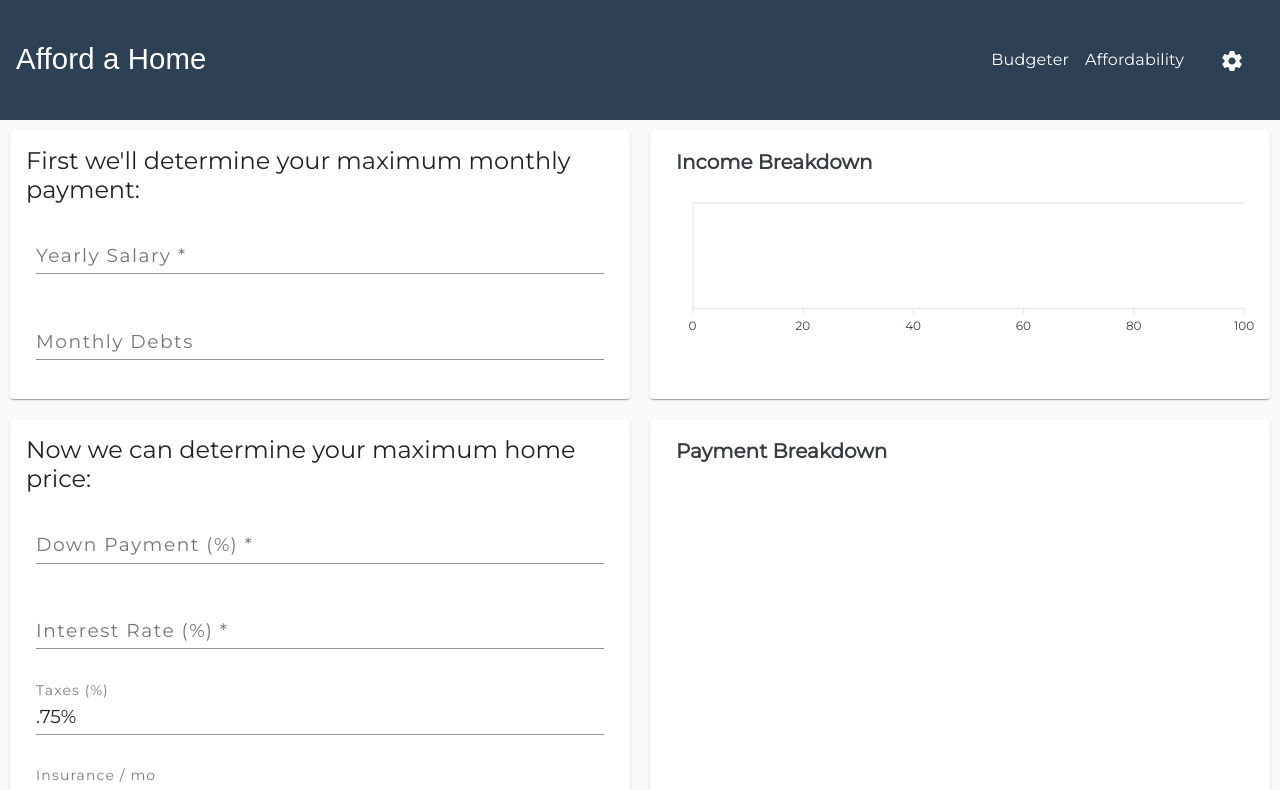
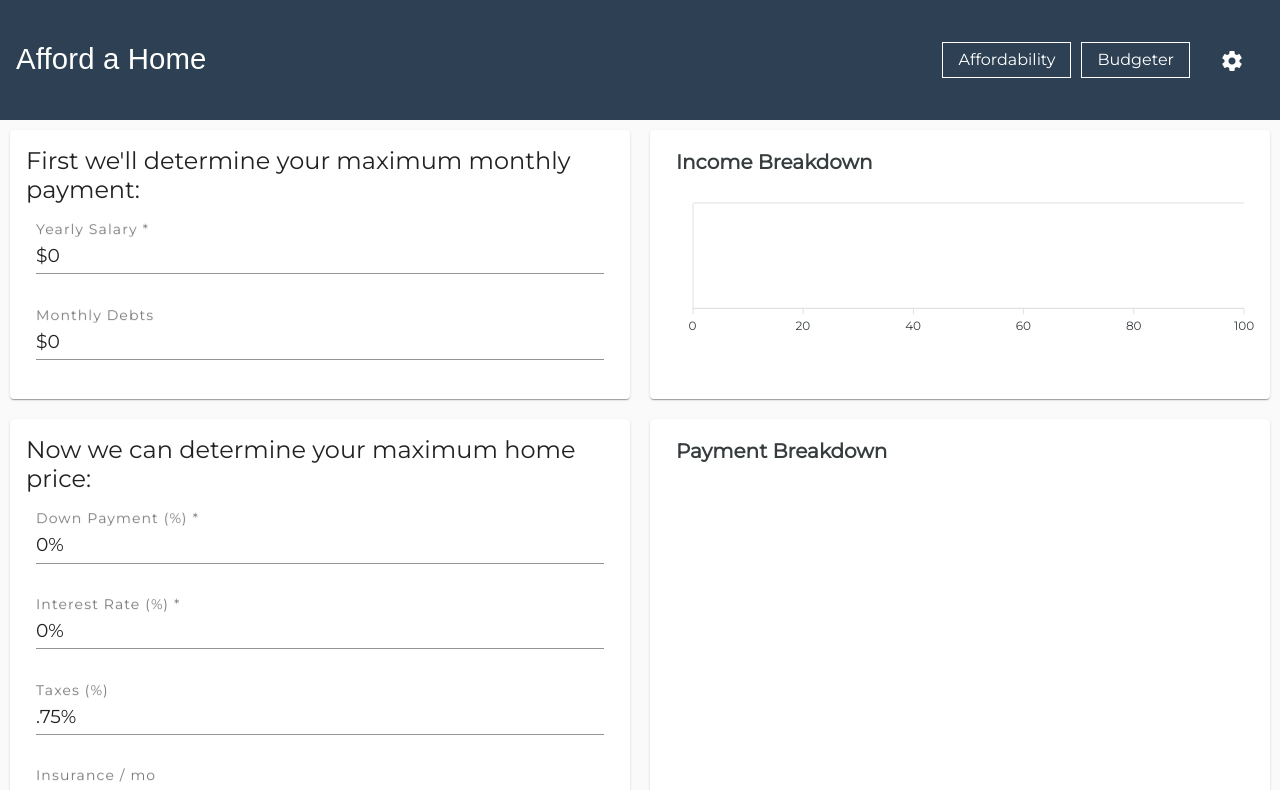
Before and after one commit to carsonsturtevant/afford-a-home, an Angular app: page /affordability in a window 1280 px wide. Shown: the top 790 px of the page. Built offline with nearby package versions, Linux system fonts and the light colour scheme; a web font is replaced by a local one.

Commit message:
update menu links, restore data when switch pages

```diff
--- a/src/app/components/affordability/affordability.component.html
+++ b/src/app/components/affordability/affordability.component.html
@@ -7,13 +7,13 @@
       <mat-card-content>
         <div class="container">
           <mat-form-field class="item">
-            <input type="text" [(ngModel)]="yearlySalaryFormatted" (blur)="formatSalary($event)" matInput required placeholder="Yearly Salary">
+            <input type="text" [(ngModel)]="yearlySalaryFormatted" (blur)="updateSalary($event)" matInput required placeholder="Yearly Salary">
           </mat-form-field>
           <mat-form-field class="item">
             <input
               type="text"
               [(ngModel)]="monthlyDebtsFormatted"
-              (blur)="formatDebts($event)"
+              (blur)="updateDebts($event)"
               matInput
               placeholder="Monthly Debts"
               matTooltip="Enter the minimum amount you owe every month for things like auto loans, child care, credit card debt, and student loans."
@@ -42,10 +42,10 @@
       </mat-card-title>
       <div class="container">
         <mat-form-field class="item">
-          <input type="text" [(ngModel)]="downPaymentPercentFormatted" (blur)="formatDownPayment($event)" value="downPaymentPercent * 100" matInput required placeholder="Down Payment (%)">
+          <input type="text" [(ngModel)]="downPaymentPercentFormatted" (blur)="updateDownPayment($event)" value="downPaymentPercent * 100" matInput required placeholder="Down Payment (%)">
         </mat-form-field>
         <mat-form-field class="item">
-          <input type="text" [(ngModel)]="interestRatePercentFormatted" (blur)="formatInterestRate($event)" matInput required placeholder="Interest Rate (%)">
+          <input type="text" [(ngModel)]="interestRatePercentFormatted" (blur)="updateInterestRate($event)" matInput required placeholder="Interest Rate (%)">
         </mat-form-field>
         <mat-form-field class="item">
           <input type="text" [(ngModel)]="taxesPercentFormatted" (blur)="formatTaxes($event)" matInput placeholder="Taxes (%)">
--- a/src/app/components/affordability/affordability.component.ts
+++ b/src/app/components/affordability/affordability.component.ts
@@ -122,11 +122,11 @@ export class AffordabilityComponent implements OnInit {
         colors: ['#fff']
       },
       colors: ['#2e4053',
+       '#008d8f',
+       '#52be80',
        '#215870',
        '#007285',
-       '#008d8f',
-       '#00a68c',
-       '#52be80'],
+       '#00a68c'],
       labels: ['Principle', 'Interest', 'Taxes', 'Insurance', 'HOA', 'PMI'],
       legend: {
         position: 'bottom'
@@ -144,6 +144,19 @@ export class AffordabilityComponent implements OnInit {
       paymentChartOptions
     );
     this.paymentChart.render();
+
+    this.yearlySalary = this.appDataService.yearlySalary.value;
+    this.monthlyDebts = this.appDataService.monthlyDebts.value;
+    this.formatSalary(this.yearlySalary);
+    this.formatDebts(this.monthlyDebts);
+    this.monthlyPayment = Math.round(this.suggestedMonthlyPayment());
+    this.updateIncomeBreakdownChart();
+    this.updatePaymentChart();
+    this.downPaymentPercent = this.appDataService.downPayment.value;
+    this.formatDownPayment((this.downPaymentPercent*100).toString());
+    this.interestRatePercent = this.appDataService.interestRate.value;
+    this.formatInterestRate((this.interestRatePercent*100).toString());
+    this.updatePaymentChart();
   }
 
   updateIncomeBreakdownChart() {
@@ -172,7 +185,7 @@ export class AffordabilityComponent implements OnInit {
       [principle, interest, Math.round(this.taxesPercent*this.suggHomePrice/12), Math.round(this.insurance), Math.round(this.hoa), Math.round(this.pmi)],
       true
     );
-}
+  }
 
   getHousingPercentage(): number {
     return (this.monthlyPayment/(this.yearlySalary/12))*100;
@@ -279,9 +292,9 @@ export class AffordabilityComponent implements OnInit {
     return this.downPaymentPercent * this.homePrice;
   }
 
-  formatSalary(element) {
+  updateSalary(element) {
     this.yearlySalary = Math.round(element.target.value.replace(/\D/g,''));
-    this.yearlySalaryFormatted = this.currencyPipe.transform(this.yearlySalary, '$', '$', '1.0-0');
+    this.formatSalary(this.yearlySalary);
     this.appDataService.updateYearlySalary(this.yearlySalary);
     this.sliderMax = Math.round(this.yearlySalary/12);
     this.monthlyPayment = Math.round(this.suggestedMonthlyPayment());
@@ -289,12 +302,21 @@ export class AffordabilityComponent implements OnInit {
     this.updatePaymentChart();
   }
 
-  formatDebts(element) {
+  formatSalary(salary: number) {
+    this.yearlySalaryFormatted = this.currencyPipe.transform(salary, '$', '$', '1.0-0');
+  }
+
+  updateDebts(element) {
     this.monthlyDebts = element.target.value.replace(/\D/g,'');
-    this.monthlyDebtsFormatted = this.currencyPipe.transform(this.monthlyDebts, '$', '$', '1.0-0');
+    this.formatDebts(this.monthlyDebts);
+    this.appDataService.updateMonthlyDebts(this.monthlyDebts);
     this.monthlyPayment = Math.round(this.suggestedMonthlyPayment());
     this.updateIncomeBreakdownChart();
     this.updatePaymentChart();
+  }
+
+  formatDebts(debts: number) {
+    this.monthlyDebtsFormatted = this.currencyPipe.transform(debts, '$', '$', '1.0-0');
   }
 
   formatHomePrice(element) {
@@ -302,28 +324,42 @@ export class AffordabilityComponent implements OnInit {
     this.homePriceFormatted = this.currencyPipe.transform(this.homePrice, '$', '$', '1.0-0');
   }
 
-  formatDownPayment(element) {
+  updateDownPayment(element) {
     if (element.target.value == '')
       this.downPaymentPercent = undefined;
-    else this.downPaymentPercent = element.target.value.replace(/[^0-9.]/g,'') / 100;
+    else {
+      this.downPaymentPercent = element.target.value.replace(/[^0-9.]/g,'') / 100;
+      this.appDataService.updateDownPayment(this.downPaymentPercent);
+    }
 
-    var temp = this.replaceAll(element.target.value,"%","");
+    this.formatDownPayment(element.target.value);
+    this.updatePaymentChart();
+  }
+
+  formatDownPayment(dp) {
+    var temp = this.replaceAll(dp,"%","");
     if (temp == '')
       this.downPaymentPercentFormatted = '';
     else this.downPaymentPercentFormatted = temp + "%";
+  }
+
+  updateInterestRate(element) {
+    if (element.target.value == '')
+      this.interestRatePercent = undefined;
+    else {
+      this.interestRatePercent = element.target.value.replace(/[^0-9.]/g,'') / 100;
+      this.appDataService.updateInterestRate(this.interestRatePercent);
+    }
+
+    this.formatInterestRate(element.target.value);
     this.updatePaymentChart();
   }
 
-  formatInterestRate(element) {
-    if (element.target.value == '')
-      this.interestRatePercent = undefined;
-    else this.interestRatePercent = element.target.value.replace(/[^0-9.]/g,'') / 100;
-
-    var temp = this.replaceAll(element.target.value,"%","");
+  formatInterestRate(ir) {
+    var temp = this.replaceAll(ir,"%","");
     if (temp == '')
       this.interestRatePercentFormatted = '';
     else this.interestRatePercentFormatted = temp + "%";
-    this.updatePaymentChart();
   }
 
   formatTaxes(element) {
--- a/src/app/components/navbar/navbar.component.html
+++ b/src/app/components/navbar/navbar.component.html
@@ -9,14 +9,14 @@
       </div>
     </div>
     <span class="menu-spacer"></span>
-    <div style="float: left; padding-right: 20px;">
+    <!-- <div style="float: left; padding-right: 20px;">
       <a *ngIf="monthlyPayment != 0" style="display: block; padding-bottom: 10px">Monthly Payment: ${{monthlyPayment | number:'1.0-0'}}</a>
       <a *ngIf="homePrice != 0" style="display: block">Home Price: ${{homePrice | number:'1.0-0'}}</a>
-    </div>
+    </div> -->
     <div fxShow="true" fxHide.lt-md>
       <!-- The following menu items will be hidden on both SM and XS screen sizes -->
-      <a class="menu-button" routerLink="/budgeter" mat-buttom>Budgeter</a>
-      <a class="menu-button" routerLink="/affordability" mat-button>Affordability</a>
+      <button class="menu-button" routerLink="/affordability" mat-stroked-button>Affordability</button>
+      <button class="menu-button" routerLink="/budgeter" mat-stroked-button>Budgeter</button>
       <a class="menu-button" href="#" mat-button>
         <mat-icon>settings</mat-icon>
       </a>
--- a/src/app/components/navbar/navbar.component.scss
+++ b/src/app/components/navbar/navbar.component.scss
@@ -50,4 +50,7 @@ a {
 .menu-button {
   font-size: 12pt;
   font-family: 'Montserrat', sans-serif;
+  margin-left: 10px;
+  border-color: white !important;
+  border-radius: 0px !important;
 }
--- a/src/app/services/app-data.service.ts
+++ b/src/app/services/app-data.service.ts
@@ -9,13 +9,17 @@ export class AppDataService {
   monthlyPayment: BehaviorSubject<number>;
   homePrice: BehaviorSubject<number>;
   downPayment: BehaviorSubject<number>;
+  interestRate: BehaviorSubject<number>;
   yearlySalary: BehaviorSubject<number>;
+  monthlyDebts: BehaviorSubject<number>;
 
   constructor() {
     this.monthlyPayment = new BehaviorSubject(0);
     this.homePrice = new BehaviorSubject(0);
-    this.downPayment = new BehaviorSubject(0);
+    this.downPayment = new BehaviorSubject(null);
+    this.interestRate = new BehaviorSubject(null);
     this.yearlySalary = new BehaviorSubject(0);
+    this.monthlyDebts = new BehaviorSubject(0);
    }
 
    updateMonthlyPayment(payment: number) {
@@ -30,7 +34,15 @@ export class AppDataService {
      this.downPayment.next(payment);
    }
 
+   updateInterestRate(rate: number) {
+    this.interestRate.next(rate);
+  }
+
    updateYearlySalary(salary: number) {
      this.yearlySalary.next(salary);
    }
+
+   updateMonthlyDebts(debts: number) {
+     this.monthlyDebts.next(debts);
+   }
 }
```
